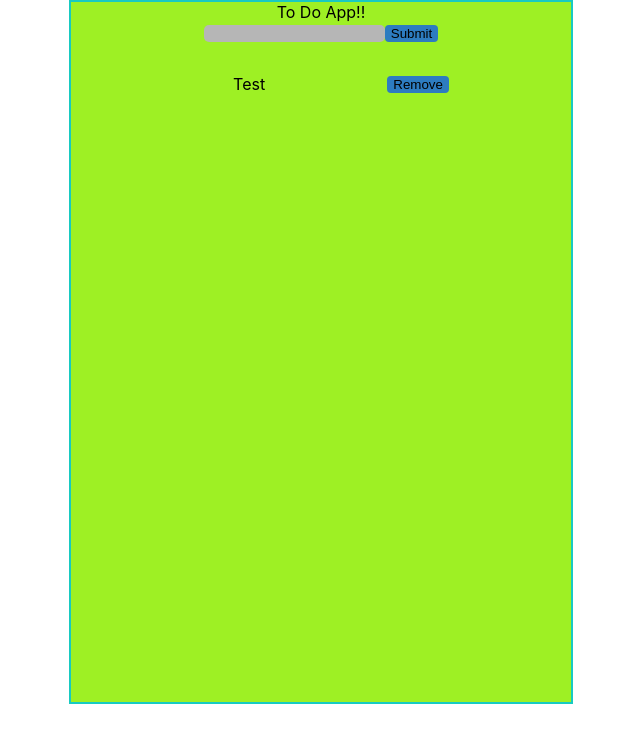
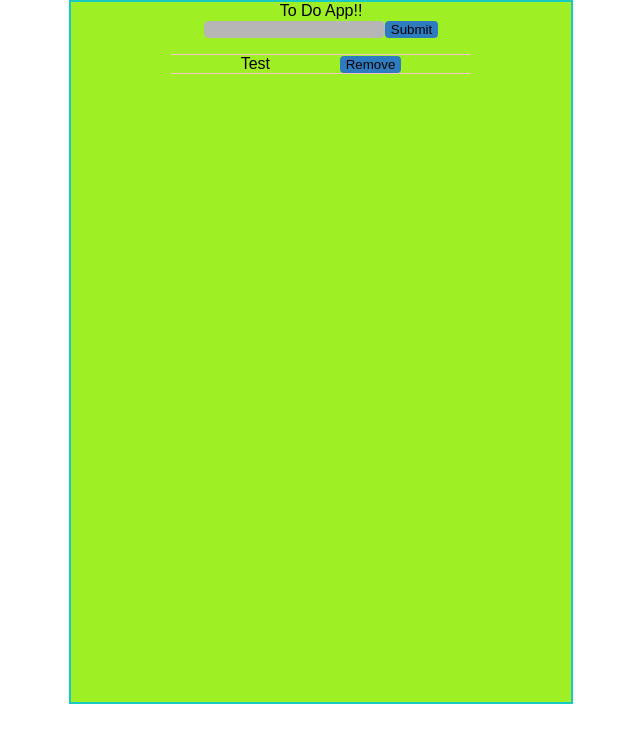
Before and after one commit to Silus91/TodoApp, a React (Create React App) app: page / in a window 1280 px wide. Shown: the top 742 px of the page, without its empty margins (319-959 px from the left). Built offline with nearby package versions, Linux system fonts and the light colour scheme.

Commit message:
some fixes

```diff
--- a/src/App.css
+++ b/src/App.css
@@ -10,5 +10,9 @@
   width:500px;
   height: 700px;
   background: rgb(158, 240, 36);
-
+  margin-left:auto;
+  margin-right:auto;
 }
+.ulApp{
+  padding-inline-start: 0px !important;
+}
--- a/src/App.js
+++ b/src/App.js
@@ -3,6 +3,7 @@ import './App.css';
 import Header from './components/header';
 import TodoInput from './components/todoinput';
 import TodoItem from './components/todoItem';
+import { styles } from 'ansi-colors';
 
 class App extends Component {
   constructor(props){
@@ -24,7 +25,7 @@ class App extends Component {
 
   removeTodo(id){
     this.setState({
-      todos: this.state.todos.filter((todo,index) => todo.id !==id)
+      todos: this.state.todos.filter((todo) => todo.id !==id)
     });
   }
 
@@ -34,7 +35,7 @@ class App extends Component {
         <div className="container">
           <Header />
           <TodoInput todoText="" addTodo={this.addTodo}/>
-          <ul>
+          <ul className="ulApp">
             {this.state.todos.map((todo) => {
               return <TodoItem
                       todo={todo} key={todo.id}
--- a/src/components/todoItem.css
+++ b/src/components/todoItem.css
@@ -13,6 +13,12 @@
     justify-content: space-evenly;
     align-items:center;
     position: static;
+    max-width: 300px;
+    margin-left:auto;
+    margin-right:auto;
+    border-bottom: 1px solid pink;
+    border-top:1px solid pink;
+    margin-top:5px;
 
 }
 .todoiItemParagraph{
--- a/src/components/todoItem.js
+++ b/src/components/todoItem.js
@@ -10,7 +10,7 @@ export default class TodoItem extends React.Component{
   render(){
     return(
     <div className="todoItem">
-            <p className="todoiItemParagraph">{this.props.todo.text}</p>
+            <div className="todoiItemParagraph">{this.props.todo.text}</div>
         <button className="removeTodoButton" onClick={()=> this.removeTodo(this.props.id)}>
           Remove
         </button>
--- a/src/index.css
+++ b/src/index.css
@@ -1,14 +1,5 @@
 body {
   margin: 0;
   padding: 0;
-  font-family: -apple-system, BlinkMacSystemFont, "Segoe UI", "Roboto", "Oxygen",
-    "Ubuntu", "Cantarell", "Fira Sans", "Droid Sans", "Helvetica Neue",
-    sans-serif;
-  -webkit-font-smoothing: antialiased;
-  -moz-osx-font-smoothing: grayscale;
+  font-family: sans-serif;
 }
-
-code {
-  font-family: source-code-pro, Menlo, Monaco, Consolas, "Courier New",
-    monospace;
-}
```
